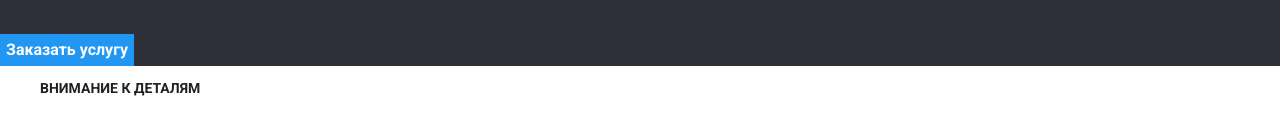
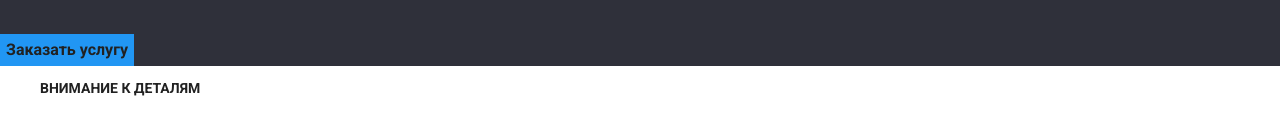
Before and after one commit to CryptoVorotila/goit-markup-hw-02, a plain HTML site: page index.html in a window 1280 px wide. In both pictures the pointer is over the button "Заказать услугу". Shown: the part 257-371 px from the top of the page. Drawn offline with nearby package versions, Linux system fonts and the light colour scheme.

Commit message:
Update styles.css

```diff
--- a/css/styles.css
+++ b/css/styles.css
@@ -84,7 +84,10 @@ color: var(--main-color);
 }
 
 /* ======= Index.html ======= */
-
+.button:hover,
+.button:focus {
+    color: var(--main-color);
+}
 /* ======== Hero ========= */
 .section-hero {
     background-color: var(--background-color-dark);
```
